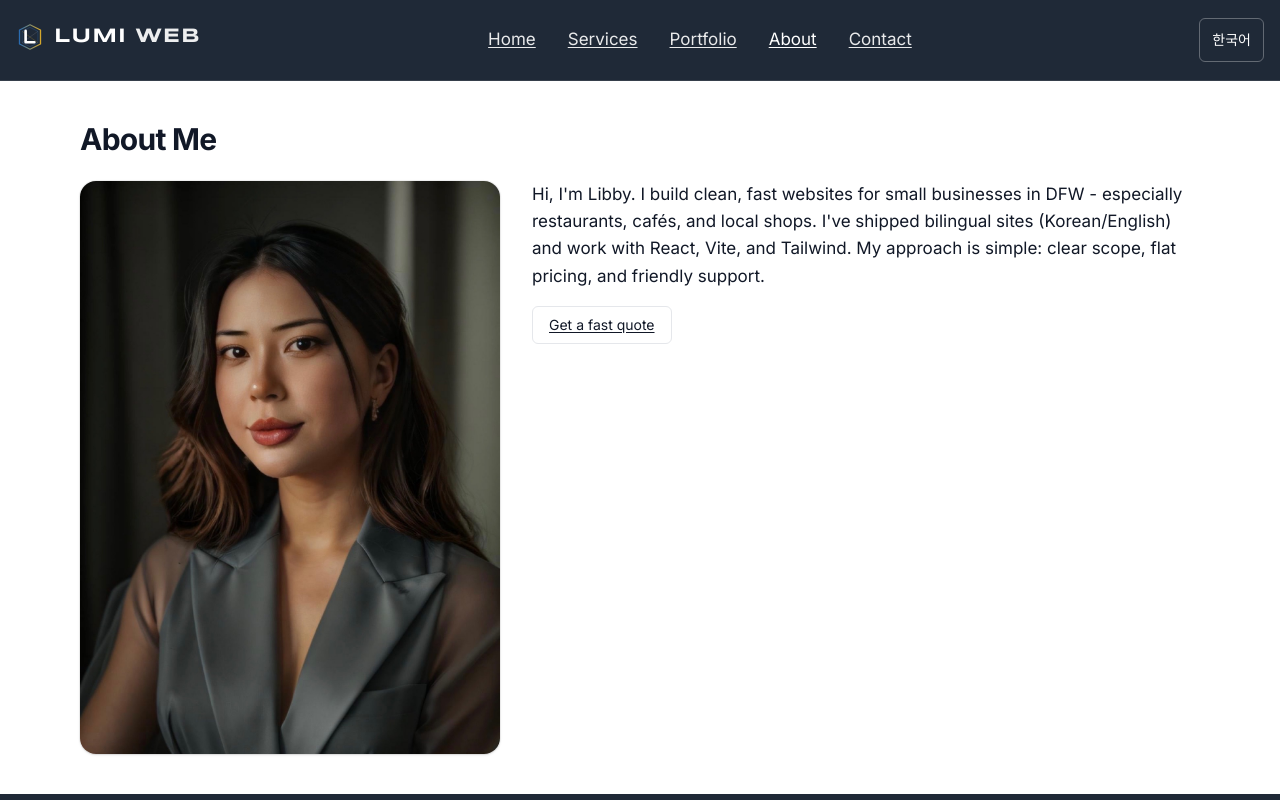
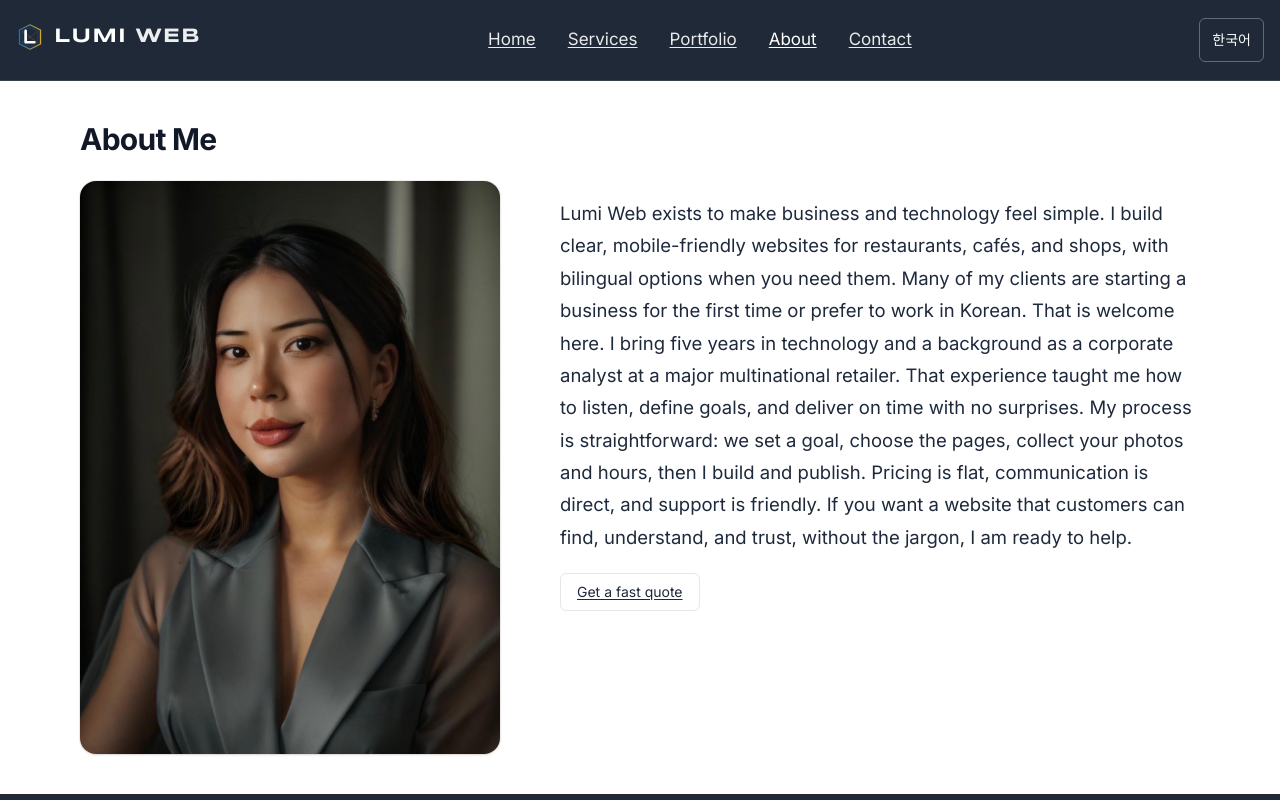
Before and after one commit to libertysmith/Small-Buziness-Websites, a React (Vite) app: page /about in a window 1280 px wide. Shown: the top 800 px of the page. Built offline with nearby package versions, Linux system fonts and the light colour scheme.

Commit message:
chore(about): update copy and improve legibility

```diff
--- a/src/i18n/en.json
+++ b/src/i18n/en.json
@@ -38,7 +38,7 @@
   "portfolio.item2.blurb": "Clean, fast marketing site with clear calls to action.",
 
   "about.title": "About Me",
-  "about.body": "Hi, I'm Libby. I build clean, fast websites for small businesses in DFW - especially restaurants, cafés, and local shops. I've shipped bilingual sites (Korean/English) and work with React, Vite, and Tailwind. My approach is simple: clear scope, flat pricing, and friendly support.",
+  "about.body": "Lumi Web exists to make business and technology feel simple. I build clear, mobile-friendly websites for restaurants, cafés, and shops, with bilingual options when you need them. Many of my clients are starting a business for the first time or prefer to work in Korean. That is welcome here. I bring five years in technology and a background as a corporate analyst at a major multinational retailer. That experience taught me how to listen, define goals, and deliver on time with no surprises. My process is straightforward: we set a goal, choose the pages, collect your photos and hours, then I build and publish. Pricing is flat, communication is direct, and support is friendly. If you want a website that customers can find, understand, and trust, without the jargon, I am ready to help.",
   "about.cta": "Get a fast quote",
   "about.headshotAlt": "Portrait of Libby Smith, web developer in DFW",
 
--- a/src/i18n/ko.json
+++ b/src/i18n/ko.json
@@ -38,7 +38,7 @@
   "portfolio.item2.blurb": "명확한 행동 유도와 빠른 속도의 마케팅 사이트.",
 
   "about.title": "소개",
-  "about.body": "안녕하세요, 리비입니다. DFW 지역의 레스토랑·카페·소상공인을 위해 빠르고 깔끔한 웹사이트를 제작합니다. 한영 2개 국어 사이트 경험이 있으며 React, Vite, Tailwind로 구축합니다. 명확한 범위, 고정 요금, 친절한 지원을 약속드립니다.",
+  "about.body": "Lumi Web은 비즈니스와 기술을 쉽게 느끼도록 돕습니다. 레스토랑, 카페, 매장을 위한 명확하고 모바일 친화적인 웹사이트를 제작하며 필요할 때 한영 지원을 제공합니다. 처음 창업하시거나 한국어로 상담을 원하셔도 편하게 문의하세요. 저는 기술 분야 5년 경력과 글로벌 유통 기업에서의 애널리스트 경험을 바탕으로 목표를 정확히 이해하고 약속한 일정에 맞춰 결과를 제공합니다. 과정은 단순합니다. 목표를 정하고 필요한 페이지를 선택한 뒤 사진과 영업 정보를 모으면 제가 제작과 게시까지 진행합니다. 요금은 고정, 소통은 명확, 지원은 친절합니다. 전문 용어 없이 고객이 쉽게 찾고 이해하고 신뢰할 수 있는 웹사이트를 원하신다면 함께 하겠습니다.",
   "about.cta": "빠른 견적 받기",
   "about.headshotAlt": "웹 개발자 Libby Smith의 프로필 사진",
 
--- a/src/pages/About.tsx
+++ b/src/pages/About.tsx
@@ -10,8 +10,7 @@ export default function About() {
       <h1 className="text-3xl font-bold tracking-tight">{t("about.title")}</h1>
 
       {/* Headshot + body layout */}
-      <section className="mt-6 grid gap-8 md:grid-cols-[minmax(220px,420px),1fr] items-start">
-        {/* Headshot */}
+      <section className="mt-6 grid gap-10 md:grid-cols-[minmax(240px,440px),1fr] items-start">
         <figure className="justify-self-center md:justify-self-start">
           <img
             src={`${base}about/headshot.jpg`}
@@ -21,15 +20,24 @@ export default function About() {
             loading="lazy"
             decoding="async"
             className="h-auto w-full rounded-2xl shadow ring-1 ring-black/5 object-cover"
-            style={{ width: "clamp(220px, 40vw, 420px)" }}
+            style={{ width: "clamp(220px, 38vw, 420px)" }}
           />
           <figcaption className="sr-only">{t("about.headshotAlt")}</figcaption>
         </figure>
 
-        {/* Existing about copy */}
-        <div className="prose prose-slate max-w-none">
+        <div
+          className="
+            text-slate-800
+            [&_p]:my-4 [&_p]:leading-[1.75]
+          "
+          style={{
+            fontSize: "clamp(1rem, 0.85vw + 0.8rem, 1.156rem)",
+            maxWidth: "68ch"
+          }}
+        >
           <p>{t("about.body")}</p>
-          <div className="mt-4">
+
+          <div className="mt-5">
             <a
               href={`${base}contact`}
               className="inline-flex items-center rounded-md border px-4 py-2 text-sm hover:bg-neutral-50"
```
